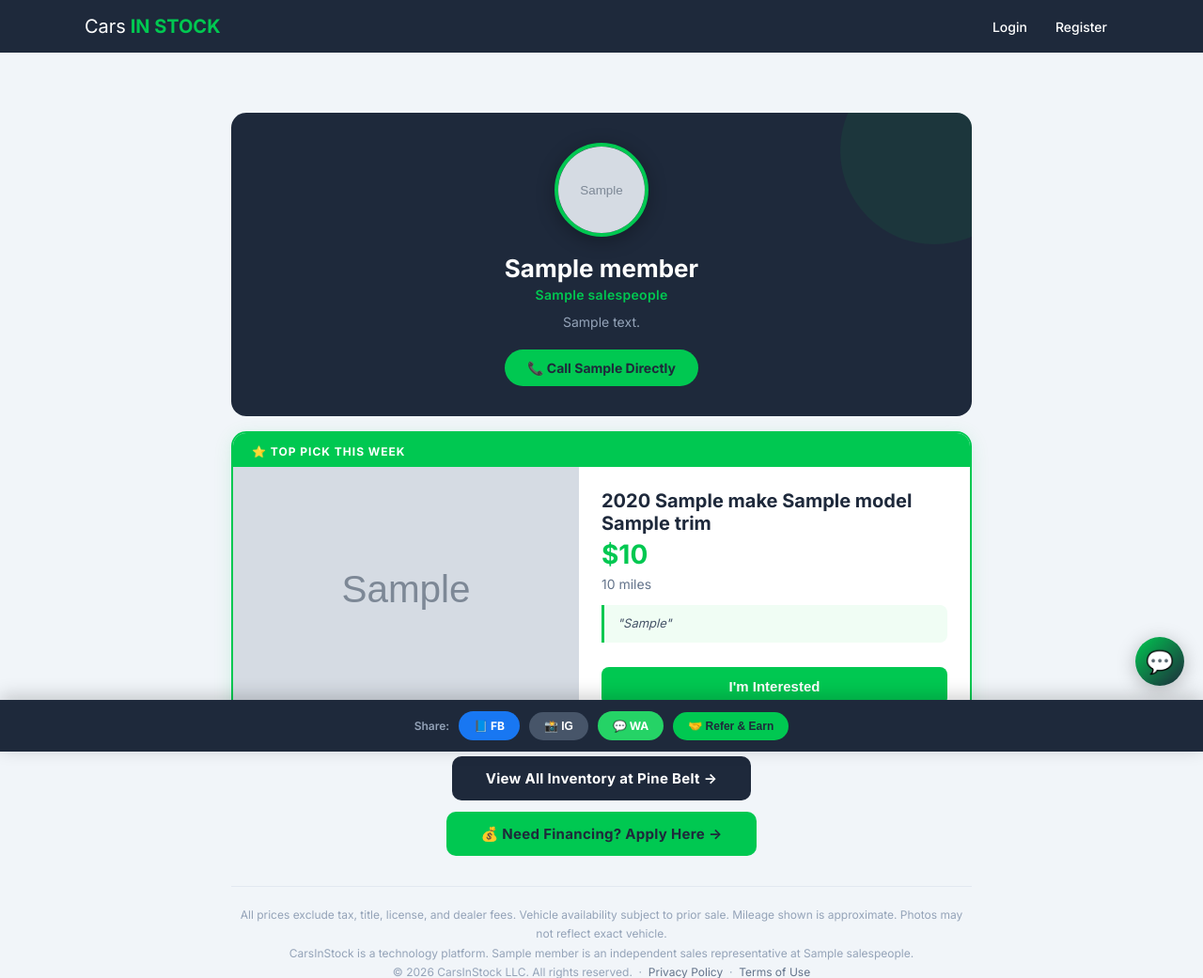
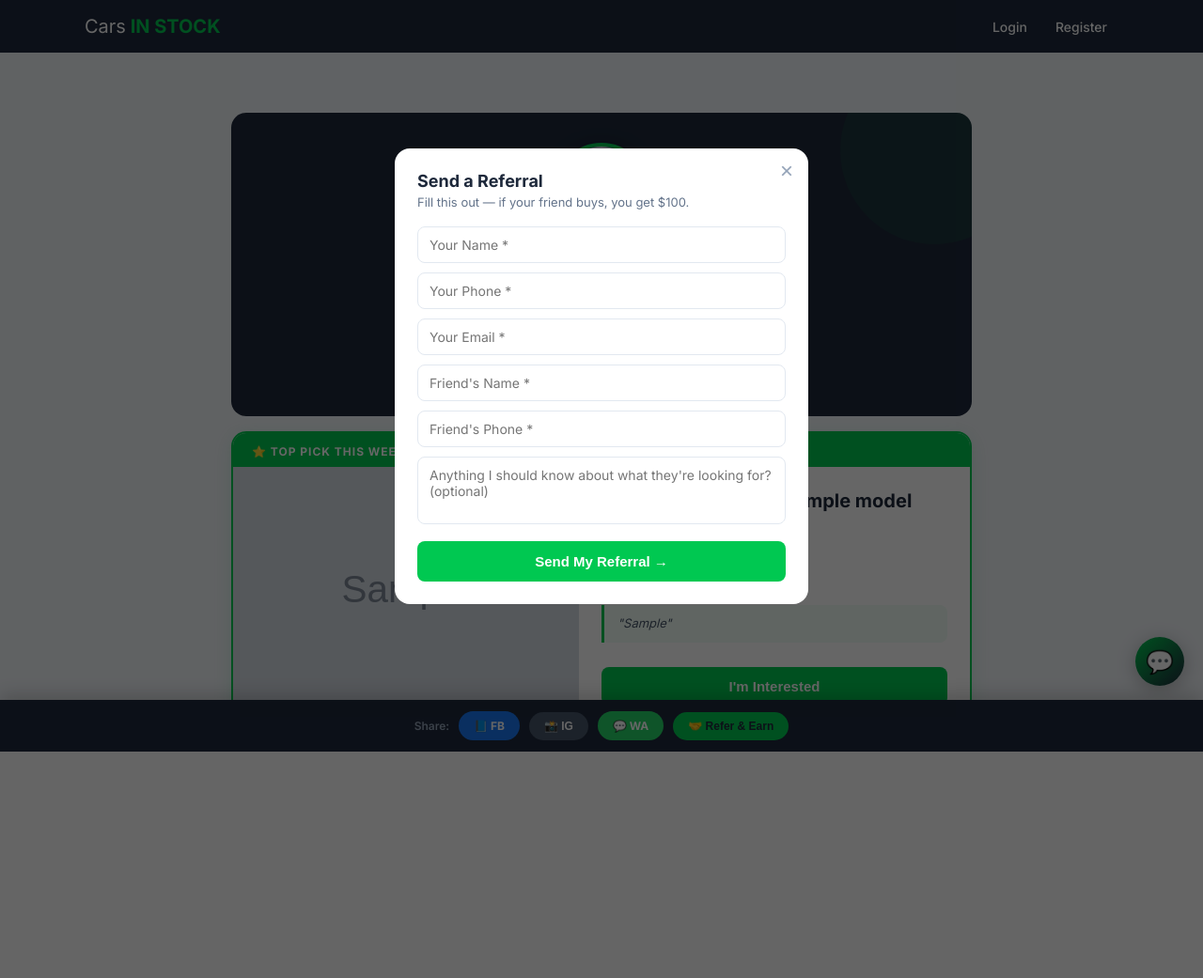
Before and after one commit to Carsinstock/carsinstock, a Flask app: template app/templates/salesperson/rep_storefront.html in a window 1280 px wide, after a click that opens the changed part. Shown: the top 1041 px of the page at 94% size. After the commit the page ends 800 px from the top, so only its background shows below. Run offline with Flask 3, Linux system fonts and the light colour scheme; tables that the repository leaves empty hold one stand-in row (values such as "Sample post"); the template is opened without the code that fills it: values that come from a table or form of the project are taken from there, most other values are stand-ins (such as "Sample title", 1, 10 or a date in 2020); grey boxes marked "Sample" are stand-in pictures; some libraries are stand-ins or nearby versions.

Commit message:
Fix: add referral modal HTML to rep storefront — was missing, button had no target

```diff
--- a/app/templates/salesperson/rep_storefront.html
+++ b/app/templates/salesperson/rep_storefront.html
@@ -187,6 +187,24 @@ body { background: #F1F5F9; }
     <button onclick="document.getElementById('referralModal').style.display='flex'" class="share-btn" style="background:#00C851;color:#1E293B;">🤝 Refer &amp; Earn</button>
 </div>
 
+<!-- Referral Modal -->
+<div id="referralModal" style="display:none;position:fixed;top:0;left:0;width:100%;height:100%;background:rgba(0,0,0,0.6);z-index:9999;align-items:center;justify-content:center;">
+    <div style="background:#fff;border-radius:16px;padding:24px;max-width:440px;width:92%;max-height:90vh;overflow-y:auto;position:relative;">
+        <button onclick="document.getElementById('referralModal').style.display='none'" style="position:absolute;top:12px;right:16px;background:none;border:none;font-size:24px;color:#94A3B8;cursor:pointer;line-height:1;">×</button>
+        <h3 style="color:#1E293B;font-size:18px;font-weight:800;margin:0 0 4px;">Send a Referral</h3>
+        <p style="color:#64748B;font-size:13px;margin:0 0 18px;">Fill this out — if your friend buys, you get $100.</p>
+        <div id="referralFormContent">
+            <input id="ref_your_name" placeholder="Your Name *" style="width:100%;padding:10px 12px;border:1.5px solid #E2E8F0;border-radius:8px;font-size:14px;margin-bottom:10px;font-family:inherit;box-sizing:border-box;">
+            <input id="ref_your_phone" placeholder="Your Phone *" type="tel" style="width:100%;padding:10px 12px;border:1.5px solid #E2E8F0;border-radius:8px;font-size:14px;margin-bottom:10px;font-family:inherit;box-sizing:border-box;">
+            <input id="ref_your_email" placeholder="Your Email *" type="email" style="width:100%;padding:10px 12px;border:1.5px solid #E2E8F0;border-radius:8px;font-size:14px;margin-bottom:10px;font-family:inherit;box-sizing:border-box;">
+            <input id="ref_friend_name" placeholder="Friend's Name *" style="width:100%;padding:10px 12px;border:1.5px solid #E2E8F0;border-radius:8px;font-size:14px;margin-bottom:10px;font-family:inherit;box-sizing:border-box;">
+            <input id="ref_friend_phone" placeholder="Friend's Phone *" type="tel" style="width:100%;padding:10px 12px;border:1.5px solid #E2E8F0;border-radius:8px;font-size:14px;margin-bottom:10px;font-family:inherit;box-sizing:border-box;">
+            <textarea id="ref_message" placeholder="Anything I should know about what they're looking for? (optional)" style="width:100%;padding:10px 12px;border:1.5px solid #E2E8F0;border-radius:8px;font-size:14px;margin-bottom:14px;font-family:inherit;box-sizing:border-box;height:72px;resize:none;"></textarea>
+            <button onclick="submitRepReferral()" style="width:100%;background:#00C851;color:white;border:none;padding:13px;border-radius:8px;font-size:15px;font-weight:700;cursor:pointer;">Send My Referral →</button>
+        </div>
+    </div>
+</div>
+
 <!-- Lead Modal -->
 <div id="leadModal" style="display:none;position:fixed;top:0;left:0;width:100%;height:100%;background:rgba(0,0,0,0.6);z-index:9999;align-items:center;justify-content:center;">
     <div style="background:#fff;border-radius:16px;padding:28px;max-width:440px;width:90%;max-height:90vh;overflow-y:auto;position:relative;">
```
